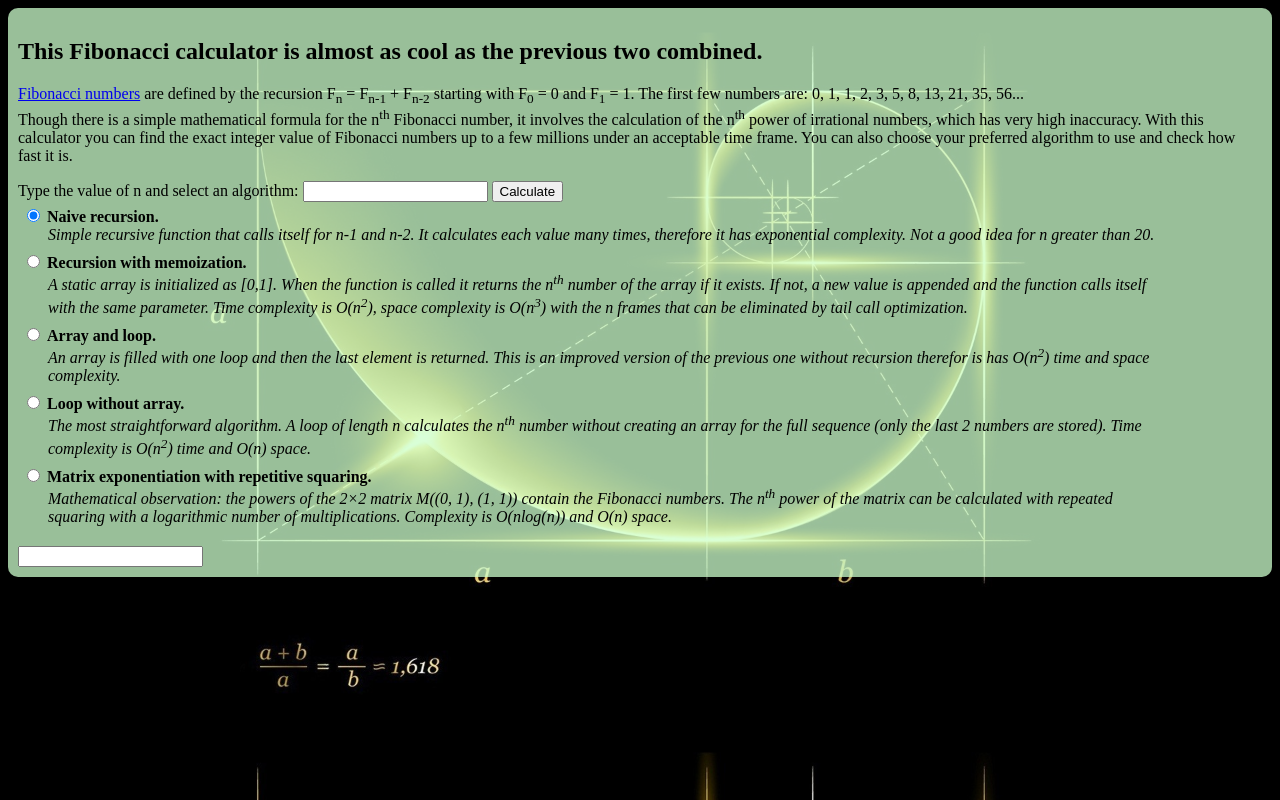
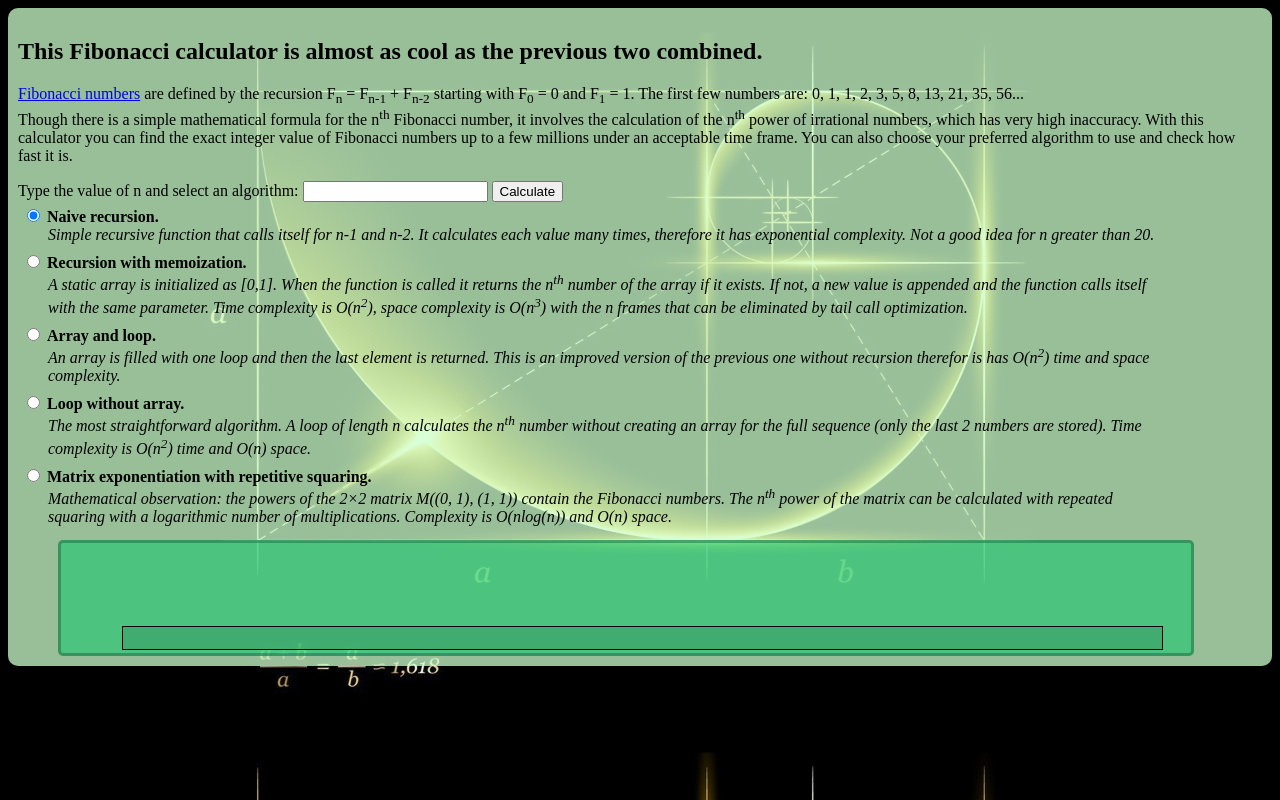
Before and after one commit to IF-83/Fibonacci, a Flask app: page / in a window 1280 px wide. Run offline with Flask 2, Linux system fonts and the light colour scheme.

Commit message:
Styles added for output formatting.

```diff
--- a/static/styles.css
+++ b/static/styles.css
@@ -23,3 +23,31 @@
     display: block;
     width: 90%;
 }
+
+div#output{
+    position: relative;
+    background-color:rgba(0, 200, 100, 0.5);
+    border-radius: 5px;
+    padding: 5px;
+    margin-top: 10px;
+    margin-left: 40px;
+    width:90%;
+    height: 100px;
+    border: 3px solid rgba(34, 103, 69, 0.5);
+}
+
+div#output p{
+    margin: 0;
+}
+
+div#output input{
+    position: absolute;
+    bottom: 3px;
+    width: 90%;
+    margin-left: 5%;
+    margin-right: 5%;
+    background-color: rgba(34, 103, 69, 0.25);
+    padding-left: 20px;
+    border: 1px solid;
+    height: 20px;
+}
```
